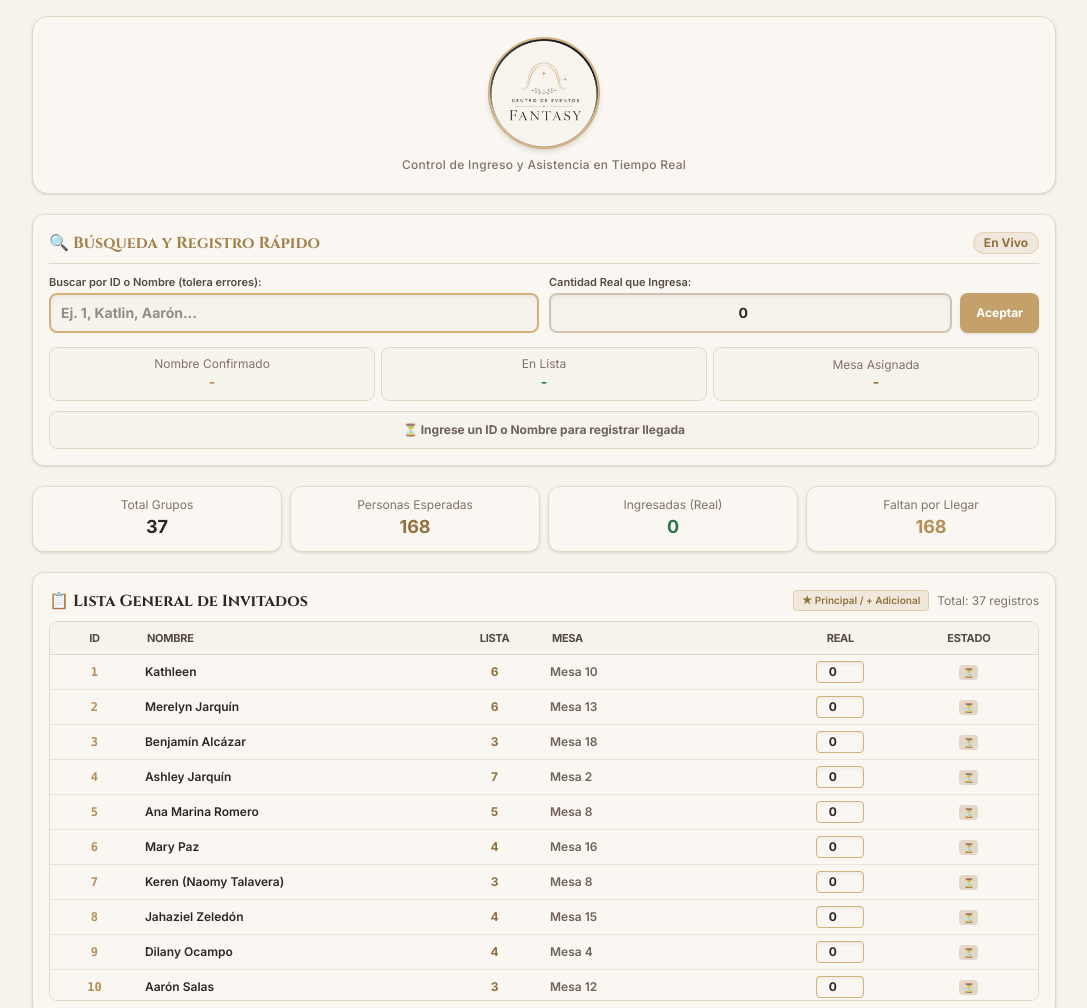
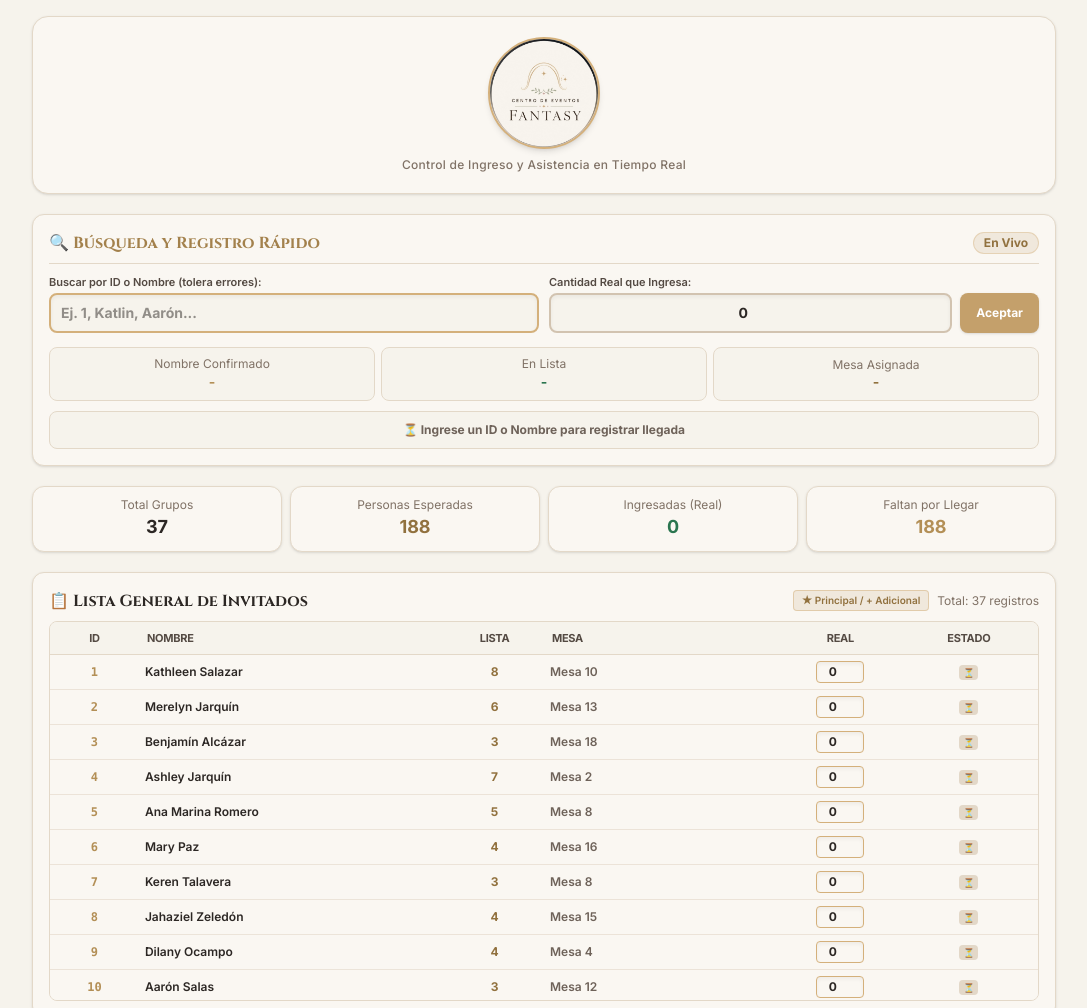
Before and after one commit to soportefacturacioncr-eng/Sabor-en-llamas-, a plain HTML site: page index.html in a window 1280 px wide. Shown: the top 1008 px of the page, without its empty margins (96-1183 px from the left). Drawn offline with nearby package versions, Linux system fonts and the light colour scheme.

Commit message:
Update guest names and lists in index.html

```diff
--- a/index.html
+++ b/index.html
@@ -151,13 +151,13 @@
 
     <script>
         let invitados = [
-            {id: 1, nombre: "Kathleen", lista: 6, mesa: "Mesa 10", real: 0},
+            {id: 1, nombre: "Kathleen Salazar", lista: 8, mesa: "Mesa 10", real: 0},
             {id: 2, nombre: "Merelyn Jarquín", lista: 6, mesa: "Mesa 13", real: 0},
             {id: 3, nombre: "Benjamín Alcázar", lista: 3, mesa: "Mesa 18", real: 0},
             {id: 4, nombre: "Ashley Jarquín", lista: 7, mesa: "Mesa 2", real: 0},
             {id: 5, nombre: "Ana Marina Romero", lista: 5, mesa: "Mesa 8", real: 0},
             {id: 6, nombre: "Mary Paz", lista: 4, mesa: "Mesa 16", real: 0},
-            {id: 7, nombre: "Keren (Naomy Talavera)", lista: 3, mesa: "Mesa 8", real: 0},
+            {id: 7, nombre: "Keren Talavera", lista: 3, mesa: "Mesa 8", real: 0},
             {id: 8, nombre: "Jahaziel Zeledón", lista: 4, mesa: "Mesa 15", real: 0},
             {id: 9, nombre: "Dilany Ocampo", lista: 4, mesa: "Mesa 4", real: 0},
             {id: 10, nombre: "Aarón Salas", lista: 3, mesa: "Mesa 12", real: 0},
@@ -165,16 +165,16 @@
             {id: 12, nombre: "Emiliano Estrada", lista: 3, mesa: "Mesa 17", real: 0},
             {id: 13, nombre: "April Brenes", lista: 12, mesa: "Mesa 3 / 4", real: 0},
             {id: 14, nombre: "Monserrat Alvarado", lista: 3, mesa: "Mesa 17", real: 0},
-            {id: 15, nombre: "Esnaider", lista: 6, mesa: "Mesa 15", real: 0},
+            {id: 15, nombre: "Esnaider Sanchez", lista: 6, mesa: "Mesa 15", real: 0},
             {id: 16, nombre: "Gabriel Luna", lista: 4, mesa: "Mesa 17", real: 0},
             {id: 17, nombre: "April Fonseca", lista: 12, mesa: "Mesa 5 / 4", real: 0},
-            {id: 18, nombre: "Isaías Cortez", lista: 3, mesa: "Mesa 10", real: 0},
+            {id: 18, nombre: "Isaías Cortez", lista: 19, mesa: "Mesa 10", real: 0},
             {id: 19, nombre: "Génesis Méndez", lista: 2, mesa: "Mesa 12", real: 0},
             {id: 20, nombre: "Jazmín Fernández", lista: 4, mesa: "Mesa 13", real: 0},
-            {id: 21, nombre: "Brayan Joelky Mata", lista: 3, mesa: "Mesa 9", real: 0},
+            {id: 21, nombre: "Brayan Mata", lista: 3, mesa: "Mesa 9", real: 0},
             {id: 22, nombre: "David Villalobos", lista: 8, mesa: "Mesa 14", real: 0},
             {id: 23, nombre: "Niña Anais", lista: 2, mesa: "Mesa 19", real: 0},
-            {id: 24, nombre: "Mathias Orozco", lista: 5, mesa: "Mesa 9", real: 0},
+            {id: 24, nombre: "Mathias Orozco", lista: 7, mesa: "Mesa 9", real: 0},
             {id: 25, nombre: "Kenet Cordero", lista: 3, mesa: "Mesa 16", real: 0},
             {id: 26, nombre: "Niña Hillary", lista: 1, mesa: "Mesa 19", real: 0},
             {id: 27, nombre: "Alessandro Gonzales", lista: 12, mesa: "Mesa 6 / 4", real: 0},
@@ -182,7 +182,7 @@
             {id: 29, nombre: "Aarón López", lista: 4, mesa: "Mesa 11", real: 0},
             {id: 30, nombre: "Aarón Silva", lista: 4, mesa: "Mesa 7", real: 0},
             {id: 31, nombre: "Thiago Montenegro", lista: 4, mesa: "Mesa 11", real: 0},
-            {id: 32, nombre: "Santiago Munguía Arce", lista: 4, mesa: "Mesa 7", real: 0},
+            {id: 32, nombre: "Santiago Munguía", lista: 4, mesa: "Mesa 7", real: 0},
             {id: 33, nombre: "Luciana Chacon", lista: 3, mesa: "Mesa 18", real: 0},
             {id: 34, nombre: "Alejandro Ezpinoza", lista: 2, mesa: "Mesa 18", real: 0},
             {id: 35, nombre: "Seidy Lopez", lista: 2, mesa: "Mesa 16", real: 0},
```
